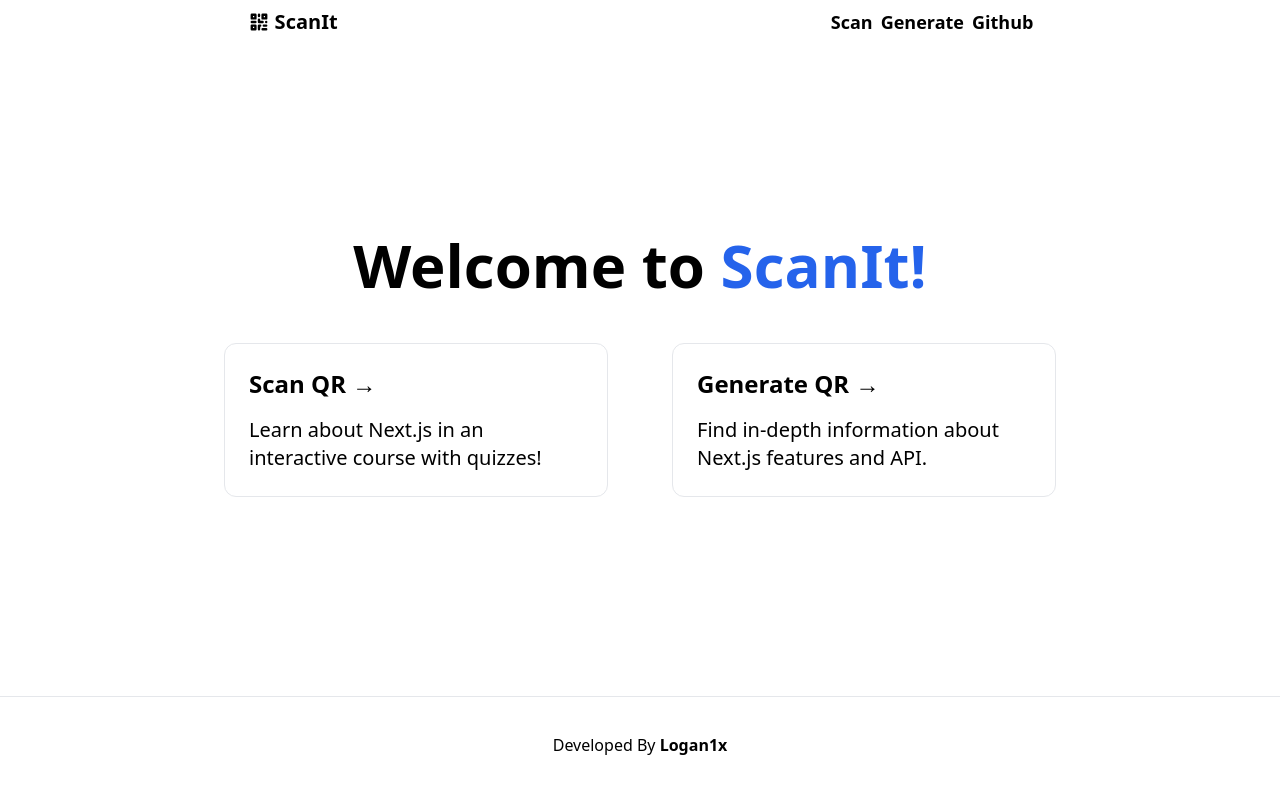
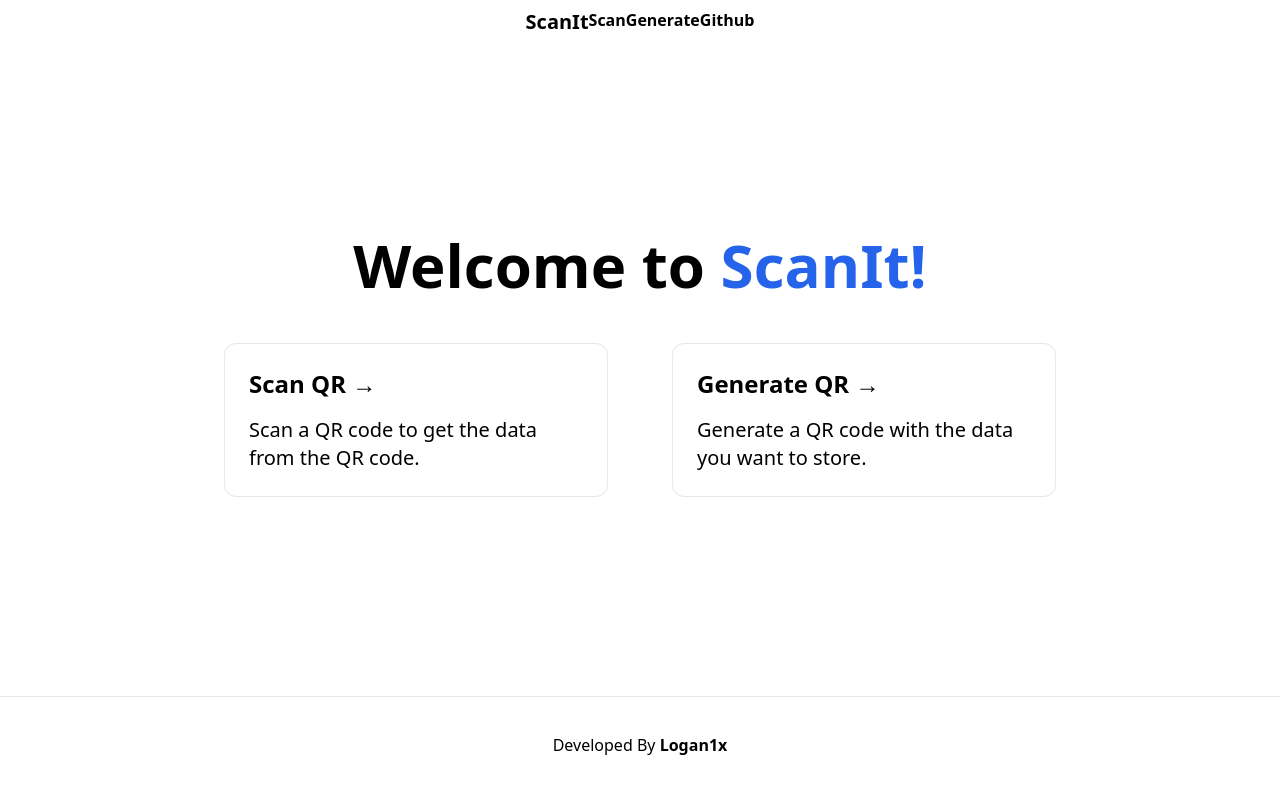
Before and after one commit to Logan1x/ScanIt, a Next.js app: page / in a window 1280 px wide. Shown: the top 794 px of the page. Built offline with nearby package versions, Linux system fonts and the light colour scheme.

Commit message:
Added Nav component to pages

```diff
--- /dev/null
+++ b/component/Nav.jsx
@@ -0,0 +1,38 @@
+import Link from 'next/link'
+
+export default function Nav() {
+  return (
+    <nav className="flex w-screen justify-around text-lg font-semibold ">
+      <div className="flex items-center space-x-1">
+        <svg
+          className="h-6 w-6"
+          fill="currentColor"
+          viewBox="0 0 20 20"
+          xmlns="http://www.w3.org/2000/svg"
+        >
+          <path
+            fill-rule="evenodd"
+            d="M3 4a1 1 0 011-1h3a1 1 0 011 1v3a1 1 0 01-1 1H4a1 1 0 01-1-1V4zm2 2V5h1v1H5zM3 13a1 1 0 011-1h3a1 1 0 011 1v3a1 1 0 01-1 1H4a1 1 0 01-1-1v-3zm2 2v-1h1v1H5zM13 3a1 1 0 00-1 1v3a1 1 0 001 1h3a1 1 0 001-1V4a1 1 0 00-1-1h-3zm1 2v1h1V5h-1z"
+            clip-rule="evenodd"
+          ></path>
+          <path d="M11 4a1 1 0 10-2 0v1a1 1 0 002 0V4zM10 7a1 1 0 011 1v1h2a1 1 0 110 2h-3a1 1 0 01-1-1V8a1 1 0 011-1zM16 9a1 1 0 100 2 1 1 0 000-2zM9 13a1 1 0 011-1h1a1 1 0 110 2v2a1 1 0 11-2 0v-3zM7 11a1 1 0 100-2H4a1 1 0 100 2h3zM17 13a1 1 0 01-1 1h-2a1 1 0 110-2h2a1 1 0 011 1zM16 17a1 1 0 100-2h-3a1 1 0 100 2h3z"></path>
+        </svg>
+
+        <p className="text-xl">
+          <Link href="/">ScanIt</Link>
+        </p>
+      </div>
+      <div className="flex space-x-2">
+        <p className="cursor-pointer hover:text-blue-600 focus:text-blue-600">
+          <Link href="/scanqr">Scan</Link>
+        </p>
+        <p className="cursor-pointer hover:text-blue-600 focus:text-blue-600">
+          <Link href="/generate">Generate</Link>
+        </p>
+        <p className="cursor-pointer hover:text-blue-600 focus:text-blue-600">
+          <Link href="https://github.com/logan1x/">Github</Link>
+        </p>
+      </div>
+    </nav>
+  )
+}
--- a/pages/generate.jsx
+++ b/pages/generate.jsx
@@ -1,10 +1,14 @@
 import { useState } from 'react'
 import QRCode from 'react-qr-code'
+
+import Nav from '../component/Nav'
 
 export default function generate() {
   const [text, setText] = useState('')
   return (
     <div>
+      <Nav />
+      <main>
         <input
           type="text"
           className="border border-gray-400 p-2"
@@ -13,6 +17,7 @@ export default function generate() {
         />
         {text && <QRCode value={text} />}
         {/* <QRCode value="https://www.google.com" size={256} /> */}
+      </main>
     </div>
   )
 }
--- a/pages/index.tsx
+++ b/pages/index.tsx
@@ -1,6 +1,8 @@
 import type { NextPage } from 'next'
 import Head from 'next/head'
 import Link from 'next/link'
+
+import Nav from '../component/Nav'
 
 const Home: NextPage = () => {
   return (
@@ -10,62 +12,50 @@ const Home: NextPage = () => {
         <link rel="icon" href="/favicon.ico" />
       </Head>
 
-      <nav className='flex justify-around w-screen text-lg font-semibold '>
-        <div className='flex space-x-1 items-center'>
-        <svg className="w-6 h-6" fill="currentColor" viewBox="0 0 20 20" xmlns="http://www.w3.org/2000/svg"><path fill-rule="evenodd" d="M3 4a1 1 0 011-1h3a1 1 0 011 1v3a1 1 0 01-1 1H4a1 1 0 01-1-1V4zm2 2V5h1v1H5zM3 13a1 1 0 011-1h3a1 1 0 011 1v3a1 1 0 01-1 1H4a1 1 0 01-1-1v-3zm2 2v-1h1v1H5zM13 3a1 1 0 00-1 1v3a1 1 0 001 1h3a1 1 0 001-1V4a1 1 0 00-1-1h-3zm1 2v1h1V5h-1z" clip-rule="evenodd"></path><path d="M11 4a1 1 0 10-2 0v1a1 1 0 002 0V4zM10 7a1 1 0 011 1v1h2a1 1 0 110 2h-3a1 1 0 01-1-1V8a1 1 0 011-1zM16 9a1 1 0 100 2 1 1 0 000-2zM9 13a1 1 0 011-1h1a1 1 0 110 2v2a1 1 0 11-2 0v-3zM7 11a1 1 0 100-2H4a1 1 0 100 2h3zM17 13a1 1 0 01-1 1h-2a1 1 0 110-2h2a1 1 0 011 1zM16 17a1 1 0 100-2h-3a1 1 0 100 2h3z"></path></svg>
-
-        <p className='text-xl'><Link href='/'>ScanIt</Link></p>
-        </div>
-        <div className='flex space-x-2'>
-          <p className='hover:text-blue-600 focus:text-blue-600 cursor-pointer'><Link href='/scanqr'>Scan</Link></p>
-          <p className='hover:text-blue-600 focus:text-blue-600 cursor-pointer'><Link href='/generate'>Generate</Link></p>
-          <p className='hover:text-blue-600 focus:text-blue-600 cursor-pointer'><Link href='https://github.com/logan1x/'>Github</Link></p>
-        </div>
-      </nav>
+      <Nav />
 
       <main className="flex w-full flex-1 flex-col items-center justify-center px-20 text-center">
         <h1 className="text-6xl font-bold">
           Welcome to{' '}
-          <a className="text-blue-600" href="https://nextjs.org">
-          ScanIt!
-          </a>
+          <Link href="/">
+            <a className="text-blue-600">ScanIt!</a>
+          </Link>
         </h1>
 
         <div className="mt-6 flex max-w-4xl flex-wrap items-center justify-around sm:w-full">
-        <a
-            href="https://nextjs.org/learn"
-            className="mt-6 w-96 rounded-xl border p-6 text-left hover:text-blue-600 focus:text-blue-600"
-          >
+          <Link href="/scanqr">
+            <a className="mt-6 w-96 rounded-xl border p-6 text-left hover:text-blue-600 focus:text-blue-600">
               <h3 className="text-2xl font-bold">Scan QR &rarr;</h3>
               <p className="mt-4 text-xl">
-              Learn about Next.js in an interactive course with quizzes!
+                Scan a QR code to get the data from the QR code.
               </p>
             </a>
+          </Link>
 
-          <a
-            href="https://nextjs.org/docs"
-            className="mt-6 w-96 rounded-xl border p-6 text-left hover:text-blue-600 focus:text-blue-600"
-          >
+          <Link href="/generate">
+            <a className="mt-6 w-96 rounded-xl border p-6 text-left hover:text-blue-600 focus:text-blue-600">
               <h3 className="text-2xl font-bold">Generate QR &rarr;</h3>
               <p className="mt-4 text-xl">
-              Find in-depth information about Next.js features and API.
+                Generate a QR code with the data you want to store.
               </p>
             </a>
-
-
-
-
+          </Link>
         </div>
       </main>
 
       <footer className="flex h-24 w-full items-center justify-center border-t">
-      <p>Developed By
+        <p>
+          Developed By
           <a
-          className="hover:text-blue-600 focus:text-blue-600 hover:underline font-semibold"
+            className="font-semibold hover:text-blue-600 hover:underline focus:text-blue-600"
             href="https://logan1x.github.io"
             target="_blank"
             rel="noopener noreferrer"
-        > Logan1x</a></p>
+          >
+            {' '}
+            Logan1x
+          </a>
+        </p>
       </footer>
     </div>
   )
--- a/pages/scanqr.jsx
+++ b/pages/scanqr.jsx
@@ -1,5 +1,7 @@
 import { useState } from 'react'
 import { QrReader } from 'react-qr-reader'
+
+import Nav from '../component/Nav'
 
 export default function scanqr() {
   const [qrtext, setQrtext] = useState('')
@@ -29,6 +31,8 @@ export default function scanqr() {
 
   return (
     <div>
+      <Nav />
+      <main>
         <h1>Scan QR</h1>
         {validURL(qrtext) ? (
           <a href={qrtext}>{qrtext}</a>
@@ -42,6 +46,7 @@ export default function scanqr() {
             style={{ width: '40%', height: '40%' }}
           />
         </div>
+      </main>
     </div>
   )
 }
```
Lines whose indentation alone changed are shown as unchanged.
